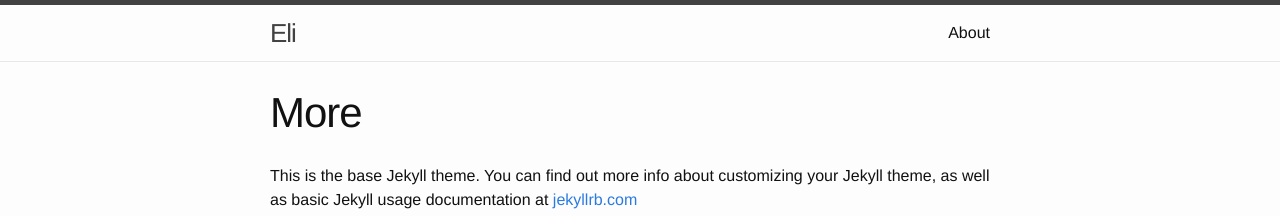
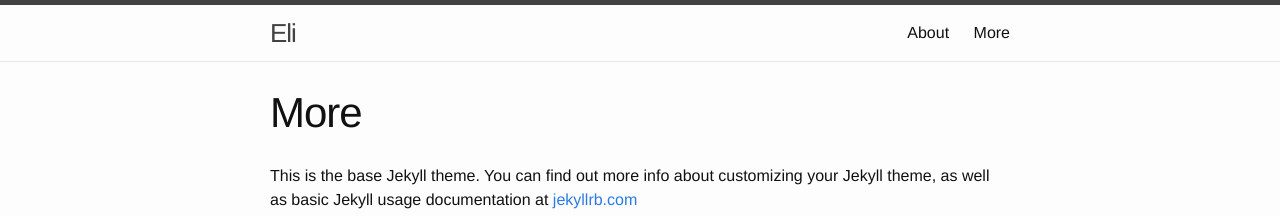
Before and after one commit to Supernaturalist/supernaturalist.github.io, a Jekyll site: the page built from more.md, in a window 1280 px wide. Shown: the top 216 px of the page. Built offline with Jekyll 4.4.1, drawn with Linux system fonts in a browser that asks for light colours.

Commit message:
Update header.html

```diff
--- a/_includes/header.html
+++ b/_includes/header.html
@@ -14,8 +14,11 @@
       </a>
 
       <div class="trigger">
-          <a class="page-link" href="/about">About</a>
+        {% for my_page in site.pages %}
+          {% if my_page.title %}
           <a class="page-link" href="{{ my_page.url | prepend: site.baseurl }}">{{ my_page.title }}</a>
+          {% endif %}
+        {% endfor %}
       </div>
     </nav>
 
```
